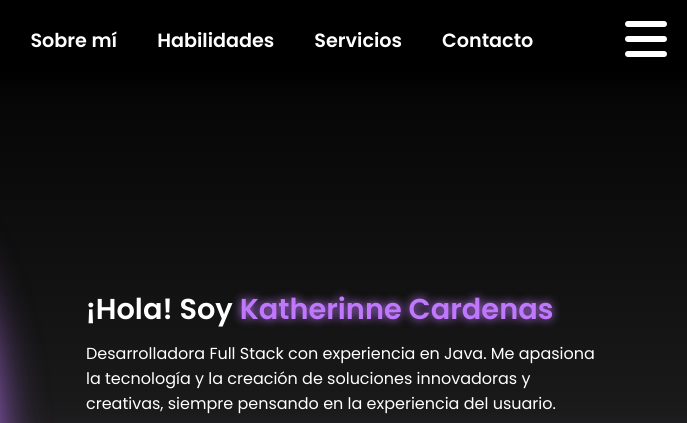
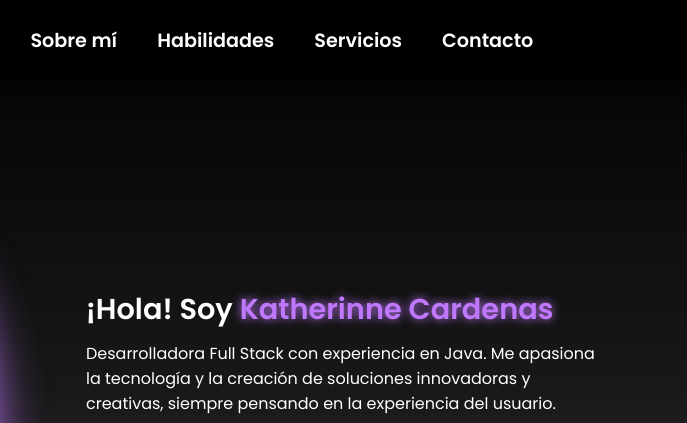
Before and after one commit to kathecar/kathe-portafolio, a plain HTML site: page Portafolio/index.html in a window 1280 px wide. Shown: the top 423 px of the page, 593-1280 px from the left. Drawn offline with nearby package versions, Linux system fonts and the light colour scheme.

Commit message:
Agrego final

```diff
--- a/Portafolio/CSS/style.css
+++ b/Portafolio/CSS/style.css
@@ -51,17 +51,13 @@ nav {
 }
 .hamburg, .cancel {
     cursor: pointer;
-    position: fixed; /* Cambiado de 'absolute' a 'fixed' */
+    position: absolute;
     right: 15px;
     top: 10px;
     color: white;
-    display: block !important; /* Forzar visualización */
+    display: none;
     font-size: clamp(2.5rem, 0.5rem + 5vw, 3rem);
-    background-color: black;
-    z-index: 2000; /* Aumentado de 1000 a 2000 */
-    padding: 5px;
-    border-radius: 4px;
-    box-shadow: 0 2px 5px rgba(0,0,0,0.5);
+    z-index: 1001;
 }
 .nav-container .links{
     display: flex;
```
